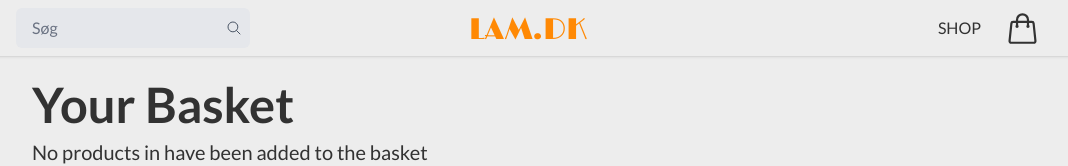
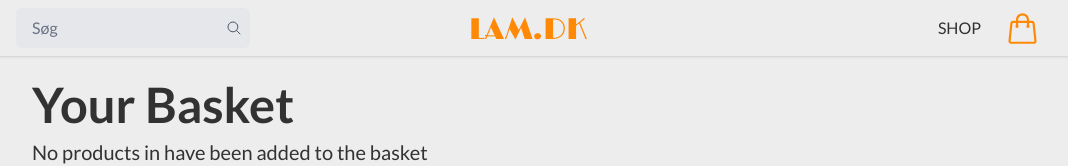
Before and after one commit to Lamo0004/simple-shop, a Next.js app: page /kurv in a window 1280 px wide. Shown: the top 166 px of the page, without its empty margins (112-1180 px from the left). Built offline with nearby package versions, Linux system fonts and the light colour scheme.

Commit message:
styling af aktiv navigation (usePathname) i header

```diff
--- a/src/components/DropDown.jsx
+++ b/src/components/DropDown.jsx
@@ -30,7 +30,7 @@ const Dropdown = ({ categories, activeCat }) => {
 
   return (
     <div ref={dropdownRef} className="relative inline-block text-left">
-      <button onClick={() => setIsOpen(!isOpen)} className="flex items-center gap-2 bg-gray-200 text-gray-800 font-medium py-2 px-4 rounded-md hover:bg-orange-400 hover:text-[#ededed] transition duration-200">
+      <button onClick={() => setIsOpen(!isOpen)} className="flex items-center gap-2 bg-gray-200 text-gray-800 font-medium py-2 px-4 rounded-md cursor-pointer hover:bg-orange-400 hover:text-[#ededed] transition duration-200">
         {selectedCategory}
         <IoIosArrowDown className={`transform transition-transform duration-200 ${isOpen ? "rotate-180" : ""}`} />
       </button>
--- a/src/components/Header.jsx
+++ b/src/components/Header.jsx
@@ -3,10 +3,11 @@ import Link from "next/link";
 import SearchBar from "./SearchBar";
 import CartIcon from "./CartIcon";
 import { useRouter } from "next/navigation";
+import { usePathname } from "next/navigation";
 
 const Header = () => {
-
   const router = useRouter();
+  const pathname = usePathname();
 
   return (
     <div className="-mx-2 sticky top-0 z-50">
@@ -20,11 +21,11 @@ const Header = () => {
               </Link>
             </div>
             <div className="flex items-center gap-6">
-              <li className="text-m hover:text-orange-400">
+              <li className={`text-m cursor-pointer hover:text-orange-400 ${pathname === "/produkter" ? "text-orange-400 font-semibold" : ""}`}>
                 <button onClick={() => router.push("/produkter")}>SHOP</button>
                 {/* <Link replace={true} href="/produkter">SHOP</Link> */}
               </li>
-              <li className="hover:text-orange-400">
+              <li className={`hover:text-orange-400 ${pathname === "/kurv" ? "text-orange-400" : ""}`}>
                 <Link href="/kurv">
                   <CartIcon> </CartIcon>
                 </Link>
```
